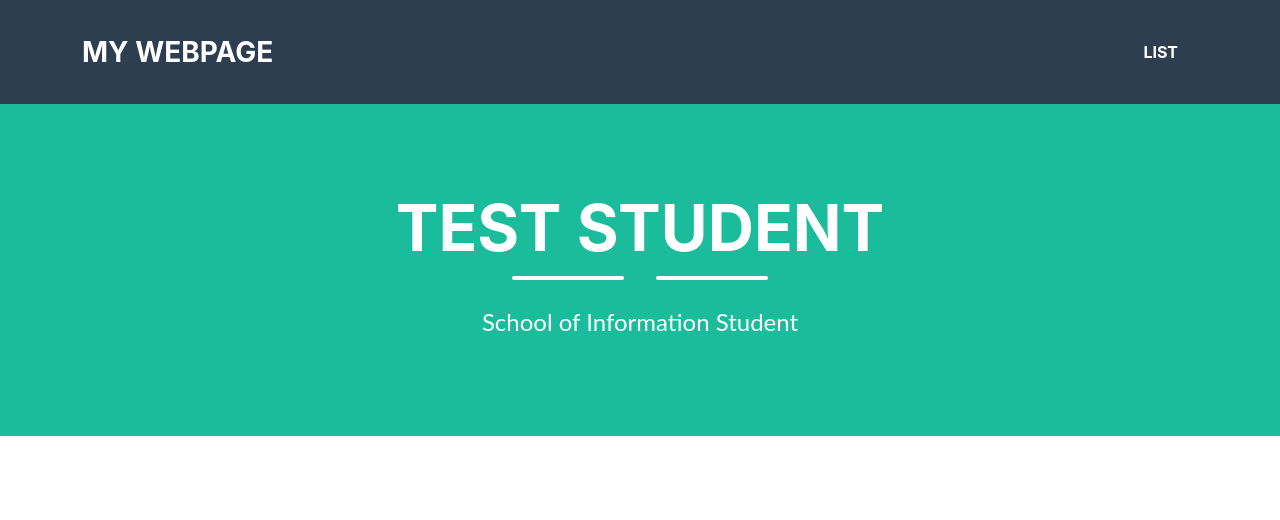
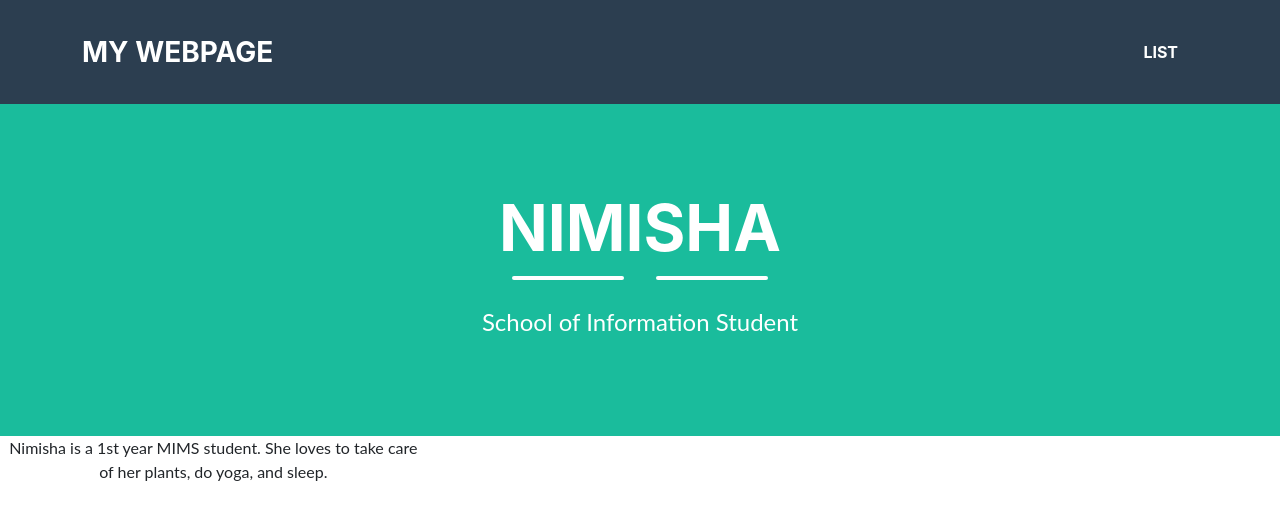
Before and after one commit to ndevanag/ndevanag.github.io, a plain HTML site: page index.html in a window 1280 px wide. Drawn offline with Linux system fonts and the light colour scheme.

Commit message:
basic HTML updates

```diff
--- a/index.html
+++ b/index.html
@@ -3,7 +3,7 @@
     <header>
         <link rel="stylesheet" href="style.css">
         <link rel="stylesheet" href="table_style.css">
-        <title>My Webpage Title</title>
+        <title>Nimisha's 202 Website</title>
     </header>
     <body>
         <!---Navigation--->
@@ -23,7 +23,7 @@
             <div class="container d-flex align-items-center flex-column">
 
                 <!-- This code is for the student name-->
-                <h1 class="masthead-heading text-uppercase mb-0">Test Student</h1>
+                <h1 class="masthead-heading text-uppercase mb-0">Nimisha</h1>
                 <!--This code creates the two lines separating the student name from the subtitle-->
                 <div class="divider-custom divider-light">
                     <div class="divider-custom-line"></div>
@@ -37,6 +37,7 @@
 
             <div class="col-md-6 col-lg-4 mb-5">
                 <!-- put your bio paragraph here; remember to use the correct html tags -->
+                <p>Nimisha is a 1st year MIMS student. She loves to take care of her plants, do yoga, and sleep.</p>
 
             </div>
         </section>
```
Also changed, not shown: 1 other file.
